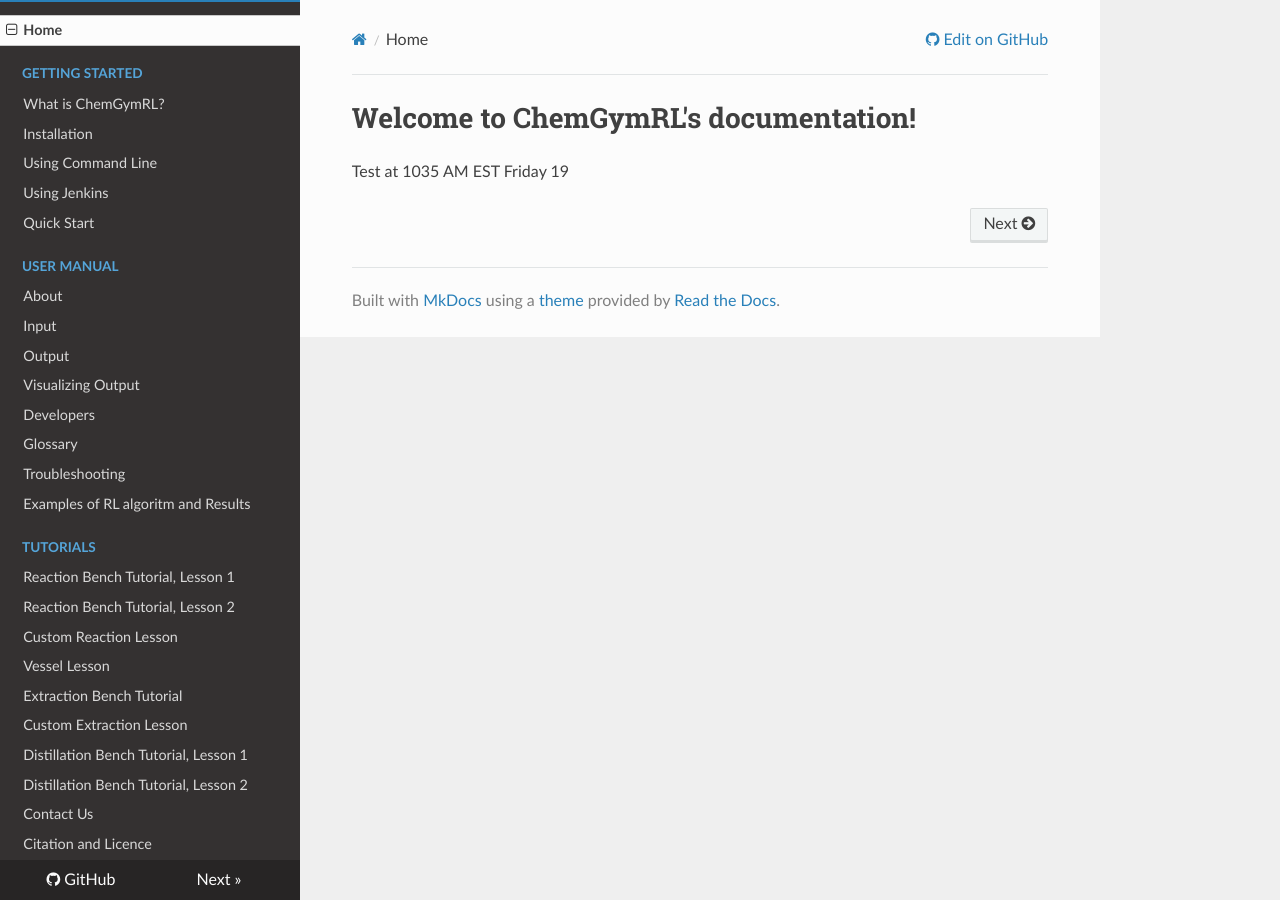
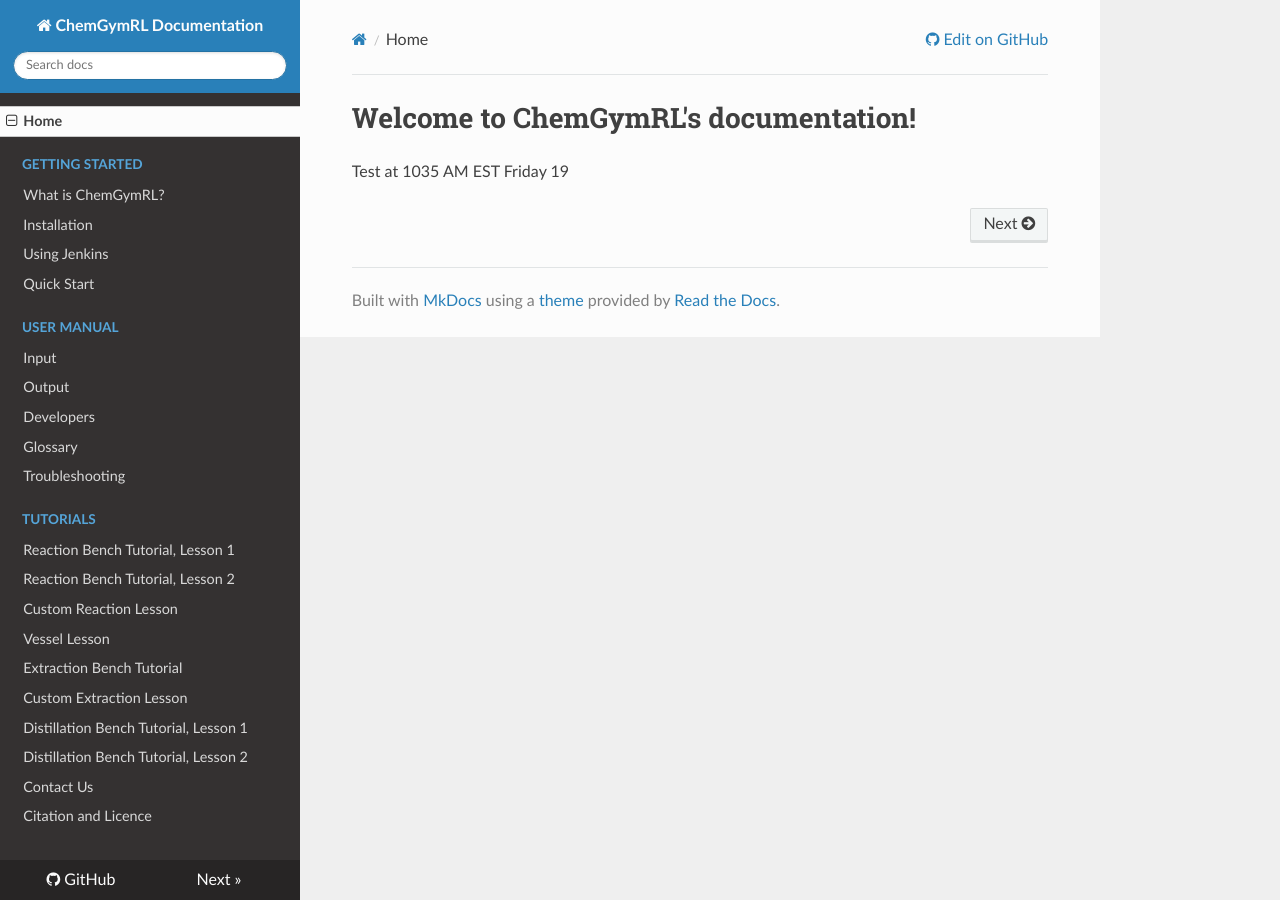
Before and after one commit to chemgymrl/chemgymrl, an MkDocs documentation site: the page built from docs/index.md, in a window 1280 px wide. Built offline with MkDocs 1.6.1, drawn with Linux system fonts in a browser that asks for light colours; nearby versions of some CDN libraries.

Commit message:
updating mkdocs file

```diff
--- a/mkdocs.yml
+++ b/mkdocs.yml
@@ -13,18 +13,14 @@
 - Getting Started:
     - What is ChemGymRL?: WhatIsChemGymRL.md
     - Installation: Installation.md
-    - Using Command Line: UsingCmdLine.md
     - Using Jenkins: jenkins.md
     - Quick Start: QuickStart.md
 - User Manual:
-    - About: About.md
     - Input: input.md
     - Output: Output.md
-    - Visualizing Output: VisualizingOutput.md
     - Developers: Developers.md
     - Glossary: Glossary.md
     - Troubleshooting: Troubleshooting.md
-    - Examples of RL algoritm and Results: RLalgo.md
 - Tutorials:
     - Reaction Bench Tutorial, Lesson 1: lesson_1_react.md
     - Reaction Bench Tutorial, Lesson 2: lesson_2_reaction.md
```
